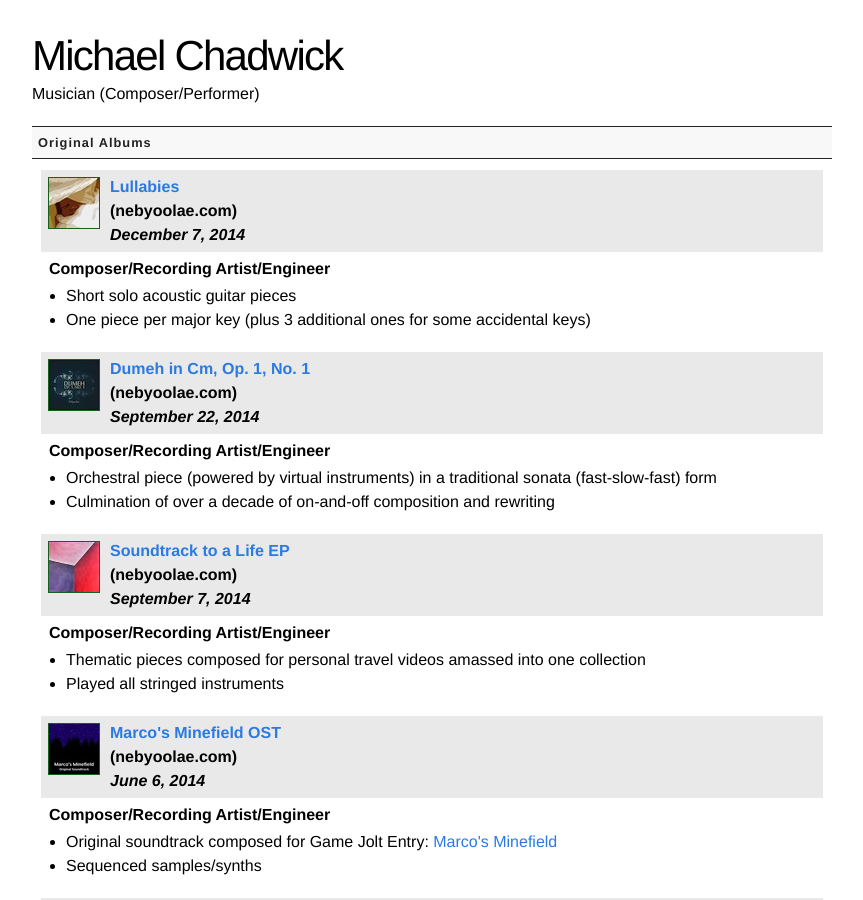
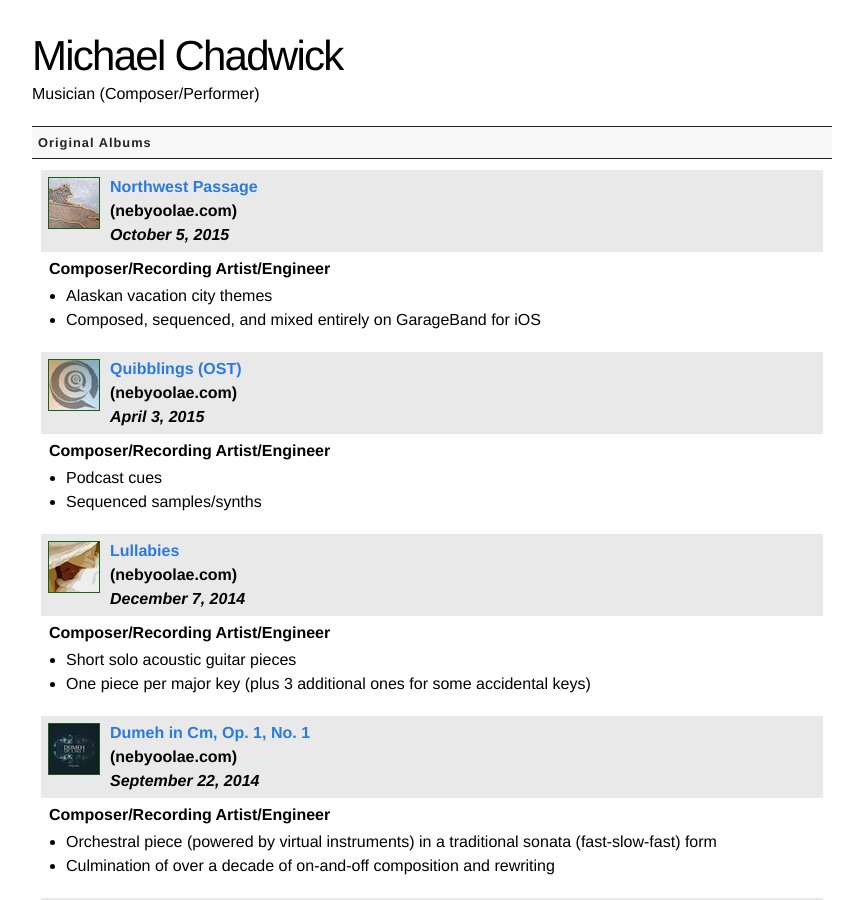
Before and after one commit to michaelchadwick/codana.me, a Jekyll site: the page built from resume/mus_print.html, in a window 1280 px wide and 900 px high. Shown: the whole window, without its empty margins (208-1071 px from the left). Built offline with Jekyll 4.4.1, drawn with Linux system fonts in a browser that asks for light colours.

Commit message:
added last two albums; fixed some links

```diff
--- a/_includes/resume_content_mus.html
+++ b/_includes/resume_content_mus.html
@@ -1,10 +1,42 @@
 <div class="head">Original Albums</div>
+
+<div class="jobdesc">
+  <div class="jobname">
+    <a rel="colorbox" href="/assets/images/resumes/mus/northwest_passage.jpg">
+    <img src="/assets/images/resumes/mus/thumbs/northwest_passage.jpg" width="50" height="50" alt="Nebyoolae - Northwest Passage" title="Nebyoolae - Northwest Passage" /></a>
+    <a href="http://nebyoolae.com/album/northwest-passage">Northwest Passage</a><br />
+    (nebyoolae.com)<br />
+    <em>October 5, 2015</em><br />
+  </div>
+
+  <div class="jobindent">Composer/Recording Artist/Engineer</div>
+  <ul>
+    <li>Alaskan vacation city themes</li>
+    <li>Composed, sequenced, and mixed entirely on GarageBand for iOS</li>
+  </ul>
+</div>
+
+<div class="jobdesc">
+  <div class="jobname">
+    <a rel="colorbox" href="/assets/images/resumes/mus/quibblings_ost.jpg">
+    <img src="/assets/images/resumes/mus/thumbs/quibblings_ost.jpg" width="50" height="50" alt="Nebyoolae - Quibblings OST" title="Nebyoolae - Quibblings OST" /></a>
+    <a href="http://nebyoolae.com/album/quibblings-ost">Quibblings (OST)</a><br />
+    (nebyoolae.com)<br />
+    <em>April 3, 2015</em><br />
+  </div>
+
+  <div class="jobindent">Composer/Recording Artist/Engineer</div>
+  <ul>
+    <li>Podcast cues</li>
+    <li>Sequenced samples/synths</li>
+  </ul>
+</div>
 
 <div class="jobdesc">
   <div class="jobname">
     <a rel="colorbox" href="/assets/images/resumes/mus/lullabies.jpg">
     <img src="/assets/images/resumes/mus/thumbs/lullabies.jpg" width="50" height="50" alt="Nebyoolae - Lullabies" title="Nebyoolae - Lullabies" /></a>
-    <a href="http://http://nebyoolae.com/album/lullabies">Lullabies</a><br />
+    <a href="http://nebyoolae.com/album/lullabies">Lullabies</a><br />
     (nebyoolae.com)<br />
     <em>December 7, 2014</em><br />
   </div>
@@ -20,7 +52,7 @@
   <div class="jobname">
     <a rel="colorbox" href="/assets/images/resumes/mus/dumeh.png">
     <img src="/assets/images/resumes/mus/thumbs/dumeh.jpg" width="50" height="50" alt="Nebyoolae - Dumeh in Cm, Op. 1, No. 1" title="Nebyoolae - Dumeh in Cm, Op. 1, No. 1" /></a>
-    <a href="http://http://nebyoolae.com/album/dumeh-in-cm-op-1-no-1">Dumeh in Cm, Op. 1, No. 1</a><br />
+    <a href="http://nebyoolae.com/album/dumeh-in-cm-op-1-no-1">Dumeh in Cm, Op. 1, No. 1</a><br />
     (nebyoolae.com)<br />
     <em>September 22, 2014</em><br />
   </div>
```
Also changed, not shown: assets/images/resumes/mus/northwest_passage.jpg (added), assets/images/resumes/mus/quibblings_ost.jpg (added), assets/images/resumes/mus/thumbs/northwest_passage.jpg (added), assets/images/resumes/mus/thumbs/quibblings_ost.jpg (added).
